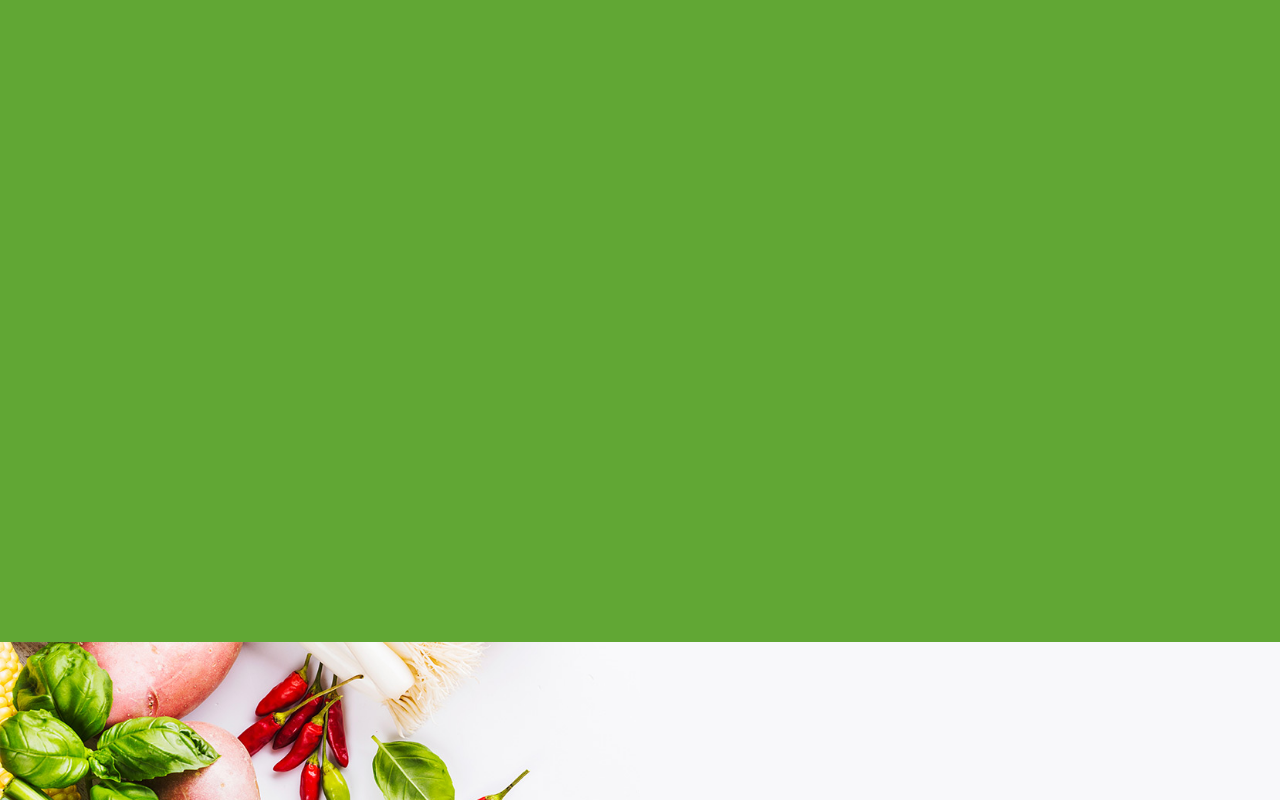
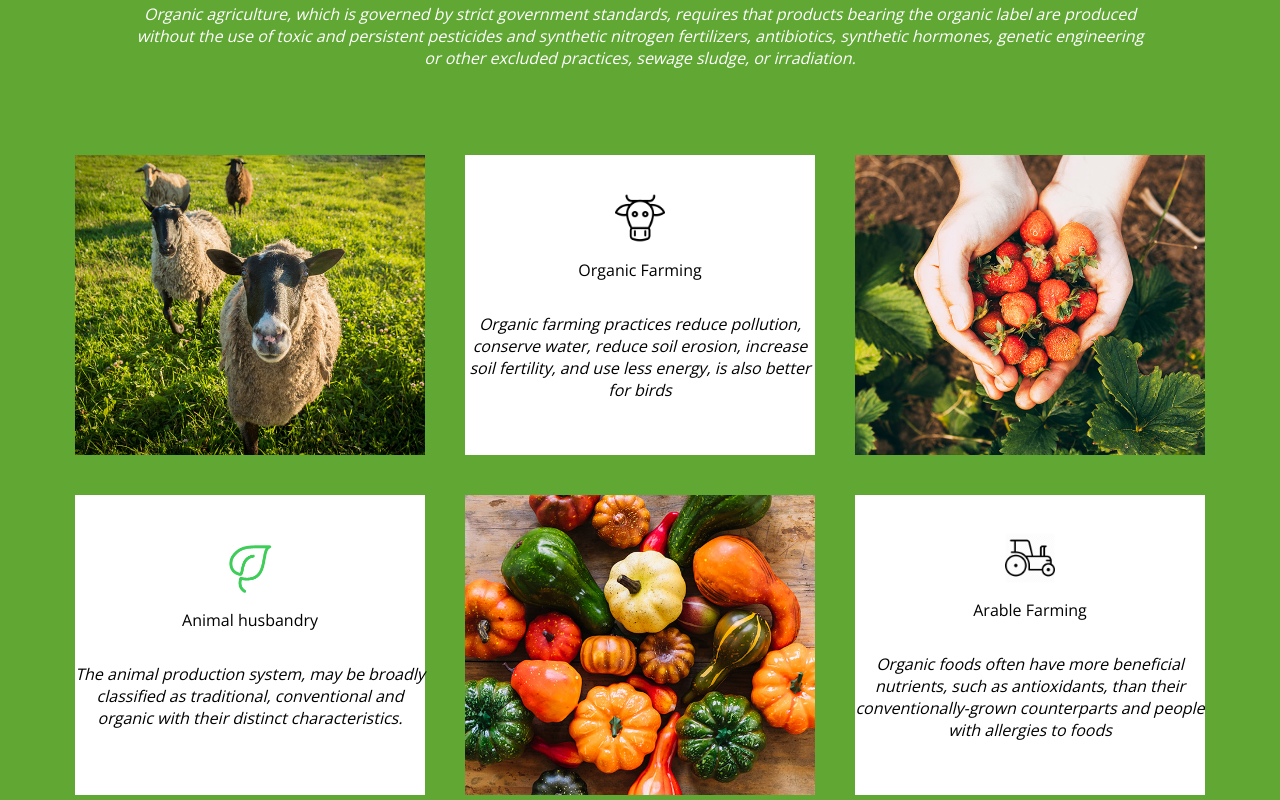
Before and after one commit to charz016/angular-organic-web, an Angular app: page / in a window 1280 px wide. Shown: the part 940-1740 px from the top of the page. Built offline with nearby package versions, Linux system fonts and the light colour scheme.

Commit message:
(sections 2,5)

```diff
--- a/src/app/app.component.html
+++ b/src/app/app.component.html
@@ -19,9 +19,44 @@
 </section>
 
 <div class="section-2">
+  <div fxLayout='column' fxFlexAlign="center">
+    <div class="section-2__info" fxLayout='column' fxLayoutAlign="center center" class="content_work__title" style=" margin: auto; width: 80%; margin-bottom: 50px;">
+      <span class="section-2__info-title">How It Works?</span>
+      <p class="section-2__info-text">
+        Organic agriculture, which is governed by strict government standards, requires that products bearing the
+        organic label
+        are produced without the use of toxic and persistent pesticides and synthetic nitrogen fertilizers,
+        antibiotics,
+        synthetic hormones, genetic engineering or other excluded practices, sewage sludge, or irradiation.
+      </p>
+    </div>
 
-
-
+    <div class="section-2__wrap" fxLayout="row wrap" fxLayoutAlign="center center">
+      <div class="section-2__wrap-img"></div>
+      <div class="section-2__wrap-card">
+        <img src="../assets/img/icon-vaca.png" width="50px">
+        <p class="section-2__wrap-card-title">Organic Farming</p>
+        <p class="section-2__wrap-card-text">Organic farming practices reduce pollution, conserve water,
+          reduce soil erosion, increase soil fertility, and use less energy,
+          is also better for birds</p>
+      </div>
+      <div class="section-2__wrap-img"></div>
+      <div class="section-2__wrap-card">
+        <img src="../assets/img/icon-hoja.png" width="50px">
+        <p class="section-2__wrap-card-title">Animal husbandry</p>
+        <p class="section-2__wrap-card-text">The animal production system, may be broadly classified
+          as traditional, conventional and organic with their distinct characteristics.</p>
+      </div>
+      <div class="section-2__wrap-img"></div>
+      <div class="section-2__wrap-card">
+        <img src="../assets/img/icon-tractor.png" width="50px">
+        <p class="section-2__wrap-card-title">Arable Farming</p>
+        <p class="section-2__wrap-card-text">Organic foods often have more beneficial nutrients,
+          such as antioxidants, than their conventionally-grown counterparts and
+          people with allergies to foods</p>
+      </div>
+    </div>
+  </div>
 </div>
 
 <section class="section-3">
@@ -31,7 +66,7 @@
     <div class="section-3__info" fxFlex.lt-md="1 1 auto" fxFlex fxLayoutAlign="center center">
       <div class="section-3__info-container">
         <h1 class="section-3__info-container-title">ORGANIC FARM</h1>
-        <span class="section-3__info-container-subtitle">Our Promise</span>
+        <span class="section-3__info-container-subtitle" ngClass.lt-lg=title-xs>Our Promise</span>
         <p class="section-3__info-container-text">We bring the season’s best mix of organic produce
           and hand-crafted farm products conveniently to your door by growing and partnering
           with local farms and artisans in your area.
@@ -47,7 +82,7 @@
     <div class="section-4__info" fxFlex.lt-md="1 1 auto" fxFlex fxLayoutAlign="center center">
       <div class="section-4__info-container">
         <h1 class="section-4__info-container-title">HEALTH BENEFITS</h1>
-        <span class="section-4__info-container-subtitle">Of Organic Food</span>
+        <span class="section-4__info-container-subtitle" ngClass.lt-lg=title-xs>Of Organic Food</span>
         <p class="section-4__info-container-text">Organic principles and regulations are also designed
           to ensure that animals are treated humanely, or, to be brutally honest, as humanely as possible.
           There are strict rules on the way in which animals are housed, guaranteeing a degree of comfort
@@ -62,7 +97,54 @@
 </section>
 
 <div class="section-5">
+  <div fxLayout='column' fxFlexAlign="center">
+    <div class="section-5__info" fxLayout='column' fxLayoutAlign="center center" class="content_work__title" style=" margin: auto; width: 80%; margin-bottom: 50px;">
+      <span class="section-5__info-title" ngClass.lt-lg=title-xs>About Our Farm</span>
+      <p class="section-5__info-text">
+        Today, at our second-generation family farm, we keep with our parents’ vision by practicing healthy crop
+        rotation,
+        encouraging a diverse ecosystem around the fields, efficiently using local water sources and carefully
+        selecting produce
+        varieties that grow well and taste great.
+      </p>
+    </div>
 
+    <div class="section-5__wrap" fxLayout="row wrap" fxLayoutAlign="center center">
+
+      <div class="section-5__wrap-card">
+        <p class="section-5__wrap-card-title">VEGETABLES</p>
+        <p class="section-5__wrap-card-text">Lorem ipsum dolor sit amet,
+          consectetur adipiscing elit</p>
+      </div>
+
+      <div class="section-5__wrap-card">
+        <p class="section-5__wrap-card-title">HOW IT WORKS</p>
+        <p class="section-5__wrap-card-text">Lorem ipsum dolor sit amet,
+          consectetur adipiscing elit </p>
+      </div>
+
+      <div class="section-5__wrap-card">
+        <p class="section-5__wrap-card-title">FLEXIBILITY</p>
+        <p class="section-5__wrap-card-text">Lorem ipsum dolor sit amet,
+          consectetur adipiscing elit </p>
+      </div>
+
+      <div class="section-5__wrap-card">
+        <p class="section-5__wrap-card-title">Arable Farming</p>
+        <p class="section-5__wrap-card-text">Lorem ipsum dolor sit amet,
+          consectetur adipiscing elit </p>
+      </div>
+
+      <div class="section-5__wrap-img"></div>
+
+      <div class="section-5__wrap-img"></div>
+
+      <div class="section-5__wrap-img"></div>
+
+      <div class="section-5__wrap-img"></div>
+
+    </div>
+  </div>
 
 </div>
 
@@ -73,7 +155,7 @@
     <div class="section-6__info" fxFlex.lt-md="1 1 auto" fxFlex fxLayoutAlign="center center">
       <div class="section-6__info-container">
         <h1 class="section-6__info-container-title">HAPPY FARMING</h1>
-        <span class="section-6__info-container-subtitle">Happy Animals</span>
+        <span class="section-6__info-container-subtitle" ngClass.lt-lg=title-xs>Happy Animals</span>
         <p class="section-6__info-container-text">The idea that happier farm animals produce higher
           quality food is not new, and it seems to be catching on. Several small scale egg farmers have
           transitioned to a “pastured” system, allowing their chickens to roam freely to eat grass and bugs the way
--- a/src/app/app.component.scss
+++ b/src/app/app.component.scss
@@ -50,6 +50,62 @@ margin-top: 2px;
 .section-2{
     min-height: 100vh;
     background: $primary;
+
+    &__info{
+
+        &-title{
+            color: white;
+            font-size: 3rem;
+            margin-top: 80px;
+        }
+
+        &-text{
+            color: white;
+            text-align: center;
+            font-style: italic;
+        }
+    }
+
+    &__wrap{
+        margin-bottom: 80px;
+        &-card{
+            background: white;
+            display: flex;
+            flex-direction: column;
+            align-items: center;
+            justify-content: center;
+
+            &-text{
+                text-align: center;
+                font-style: italic;
+            }
+        }
+
+        &-img{
+            background-position: center center;
+            background-size: cover;
+            &:nth-child(1) {
+                background-image: url(../assets/img/grid-1.jpeg);
+              }
+
+              &:nth-child(3) {
+                background-image: url(../assets/img/grid-2.jpeg);
+              }
+
+              &:nth-child(5) {
+                background-image: url(../assets/img/grid-3.jpeg);
+              }
+        }
+
+        &-card,
+        &-img {
+          width: 350px;
+          height: 300px;
+          margin: 20px;
+        }
+
+    }
+
 }
 
 
@@ -144,7 +200,74 @@ margin-top: 2px;
 
 .section-5{
     min-height: 100vh;
-    background: linear-gradient($primary 50%,$light 50%)
+    background: linear-gradient($primary 59%,$light 41%);
+
+    &__info{
+
+        &-title{
+            color: white;
+            font-size: 3rem;
+            margin-top: 80px;
+        }
+
+        &-text{
+            color: white;
+            text-align: center;
+            font-style: italic;
+        }
+    }
+
+    &__wrap{
+        margin-bottom: 80px;
+        &-card{
+            height: 200px;
+            background: white;
+            display: flex;
+            flex-direction: column;
+            justify-content: center;
+
+            &-title{
+                color: $primary;
+                font-weight: bold;
+                text-align: start;
+                margin-left: 30px;
+                font-size: 1.2rem;
+            }
+
+            &-text{
+                text-align: center;
+                font-style: italic;
+
+            }
+        }
+
+        &-img{
+            background-position: center center;
+            background-size: cover;
+            height: 250px;
+            &:nth-child(5) {
+                background-image: url(../assets/img/grid-4.jpeg);
+              }
+
+              &:nth-child(6) {
+                background-image: url(../assets/img/grid-5.jpeg);
+              }
+
+              &:nth-child(7) {
+                background-image: url(../assets/img/grid-6.jpeg);
+              }
+
+              &:nth-child(8) {
+                background-image: url(../assets/img/grid-7.jpeg);
+              }
+        }
+
+        &-card,
+        &-img {
+        margin:0 30px;
+        width: 250px;
+        }
+    }
 
 }
 
@@ -239,3 +362,7 @@ margin-top: 2px;
         height: 450px;
     }
 }
+
+.title-xs{
+    font-size: 2.5rem;
+}
```
